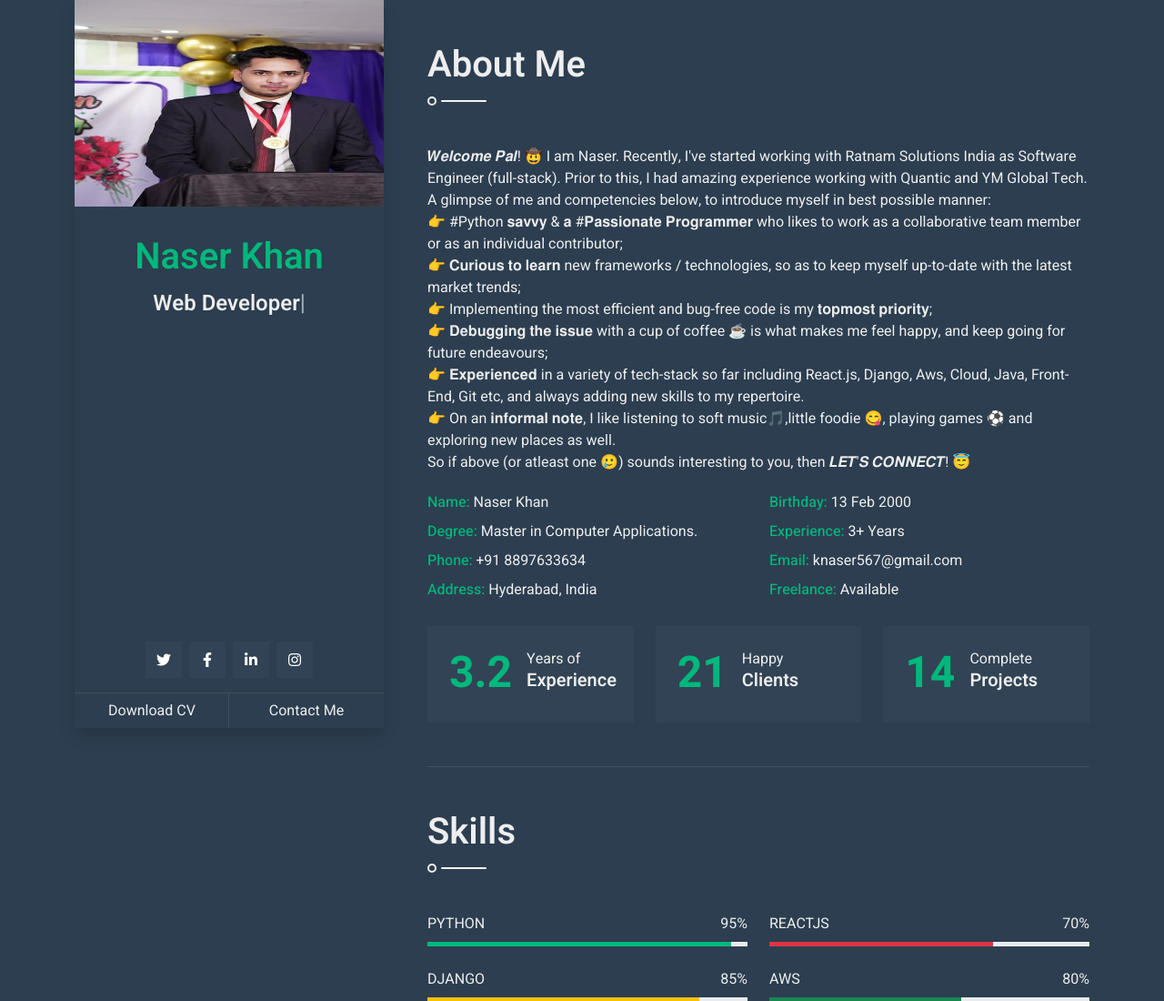
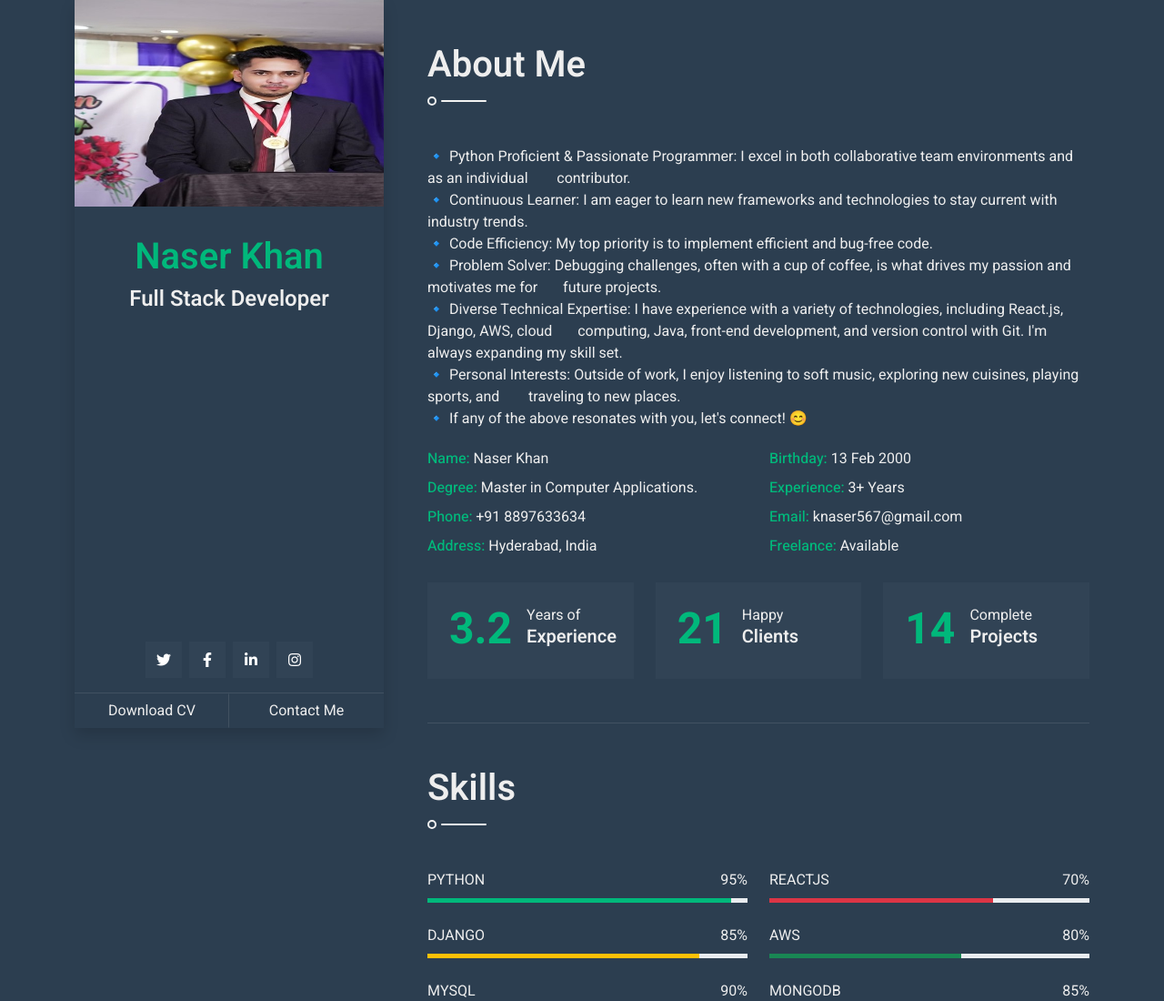
Before and after one commit to Naserkhan7863/Naserkhan7863, a plain HTML site: page index.html in a window 1280 px wide. Shown: the top 1100 px of the page at 91% size. Drawn offline with nearby package versions, Linux system fonts and the light colour scheme.

Commit message:
Update index.html

```diff
--- a/index.html
+++ b/index.html
@@ -29,7 +29,16 @@
 
         <!-- Template Stylesheet -->
         <link href="css/style.css" rel="stylesheet">
+        <style>
+            #rotating-text {
+            display: block; /* Ensure the text is visible */
+            font-size: 24px;
+            font-weight: bold;
+            }
+
+        </style>
     </head>
+
 
     <body>
         <!-- Spinner Start -->
@@ -47,8 +56,10 @@
                         <img class="w-100 img-fluid mb-4" height="10" src="img/122.jpg" alt="Image">
                         <h1 class="text-primary mt-2">Naser Khan</h1>
                         <div class="mb-4" style="height: 22px;">
-                            <h4 class="typed-text-output d-inline-block text-light"></h4>
-                            <div class="typed-text d-none">Full Stack Developer, Web Developer, Back End Developer, Front End Developer</div>
+                            <h4 class="">Full Stack Developer</h4>
+                            <div id="" class="typed-text ">
+                            </div>
+
                         </div>
                         <div class="d-flex justify-content-center mt-auto mb-3">
                             <a class="btn btn-secondary btn-square mx-1" href="#"><i class="fab fa-twitter"></i></a>
@@ -66,25 +77,23 @@
                     <!-- About Start -->
                     <section class="py-5 border-bottom wow fadeInUp" data-wow-delay="0.1s">
                         <h1 class="title pb-3 mb-5">About Me</h1>
-                        <p>𝑾𝒆𝒍𝒄𝒐𝒎𝒆 𝑷𝒂𝒍! 🤠
+                        <p>
 
-I am Naser. Recently, I've started working with Ratnam Solutions India as Software Engineer (full-stack). Prior to this, I had amazing experience working with Quantic and YM Global Tech.
+                            🔹 Python Proficient & Passionate Programmer: I excel in both collaborative team environments and as an individual &nbsp;&nbsp;&nbsp;&nbsp;&nbsp;&nbsp;&nbsp;contributor.<br>
 
-A glimpse of me and competencies below, to introduce myself in best possible manner:<br>
+                            🔹 Continuous Learner: I am eager to learn new frameworks and technologies to stay current with industry trends.<br>
 
-👉 #Python 𝐬𝐚𝐯𝐯𝐲 & 𝐚 #𝐏𝐚𝐬𝐬𝐢𝐨𝐧𝐚𝐭𝐞 𝐏𝐫𝐨𝐠𝐫𝐚𝐦𝐦𝐞𝐫 who likes to work as a collaborative team member or as an individual contributor;<br>
+                            🔹 Code Efficiency: My top priority is to implement efficient and bug-free code.<br>
 
-👉 𝐂𝐮𝐫𝐢𝐨𝐮𝐬 𝐭𝐨 𝐥𝐞𝐚𝐫𝐧 new frameworks / technologies, so as to keep myself up-to-date with the latest market trends;<br>
+                            🔹 Problem Solver: Debugging challenges, often with a cup of coffee, is what drives my passion and motivates me for &nbsp;&nbsp;&nbsp;&nbsp;&nbsp;&nbsp;future projects.<br>
 
-👉 Implementing the most efficient and bug-free code is my 𝐭𝐨𝐩𝐦𝐨𝐬𝐭 𝐩𝐫𝐢𝐨𝐫𝐢𝐭𝐲;<br>
+                            🔹 Diverse Technical Expertise: I have experience with a variety of technologies, including React.js, Django, AWS, cloud &nbsp;&nbsp;&nbsp;&nbsp;&nbsp;&nbsp;computing, Java, front-end development, and version control with Git. I'm always expanding my skill set.<br>
 
-👉 𝐃𝐞𝐛𝐮𝐠𝐠𝐢𝐧𝐠 𝐭𝐡𝐞 𝐢𝐬𝐬𝐮𝐞 with a cup of coffee ☕ is what makes me feel happy, and keep going for future endeavours;<br>
+                            🔹 Personal Interests: Outside of work, I enjoy listening to soft music, exploring new cuisines, playing sports, and &nbsp;&nbsp;&nbsp;&nbsp;&nbsp;&nbsp;&nbsp;traveling to new places.<br>
 
-👉 𝐄𝐱𝐩𝐞𝐫𝐢𝐞𝐧𝐜𝐞𝐝 in a variety of tech-stack so far including React.js, Django, Aws, Cloud, Java, Front-End, Git etc, and always adding new skills to my repertoire.<br>
+                            🔹 If any of the above resonates with you, let's connect! 😊
 
-👉 On an 𝐢𝐧𝐟𝐨𝐫𝐦𝐚𝐥 𝐧𝐨𝐭𝐞, I like listening to soft music🎵,little foodie 😋, playing games ⚽ and exploring new places as well.<br>
-
-So if above (or atleast one 🥲) sounds interesting to you, then 𝑳𝑬𝑻'𝑺 𝑪𝑶𝑵𝑵𝑬𝑪𝑻! 😇</p>
+                        </p>
                         <div class="row mb-4">
                             <div class="col-sm-6 py-1">
                                 <span class="fw-medium text-primary">Name:</span> Naser Khan
@@ -319,5 +328,22 @@ So if above (or atleast one 🥲) sounds interesting to you, then 𝑳𝑬𝑻'
 
         <!-- Template Javascript -->
         <script src="js/main.js"></script>
+        <script>
+
+        document.addEventListener("DOMContentLoaded", function() {
+            const textElement = document.getElementById("rotating-text");
+            const textArray = textElement.textContent.split(", ");
+            let currentIndex = 0;
+
+            function rotateText() {
+              textElement.textContent = textArray[currentIndex];
+              currentIndex = (currentIndex + 1) % textArray.length;
+            }
+
+            setInterval(rotateText, 2000); // Change text every 2 seconds
+            rotateText(); // Initial call to set the first text
+          });
+        </script>
+
     </body>
 </html>
```
